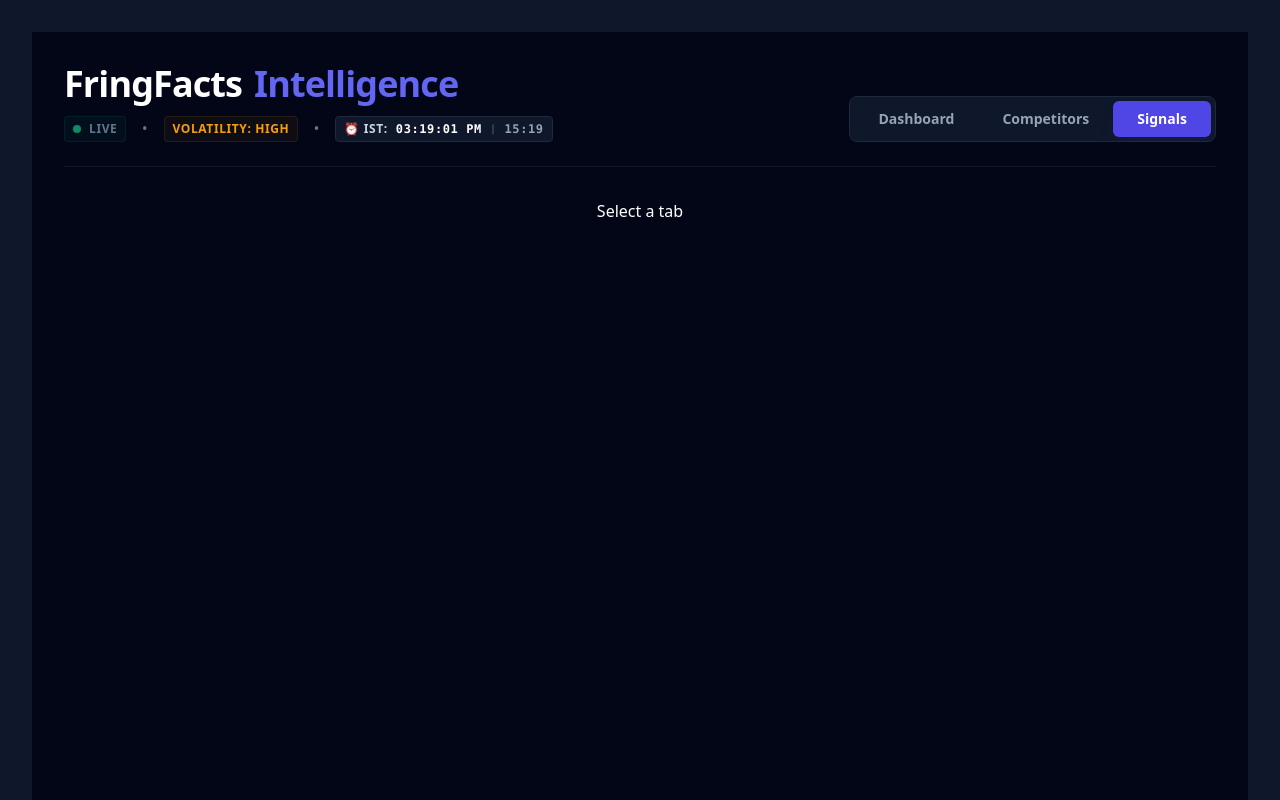
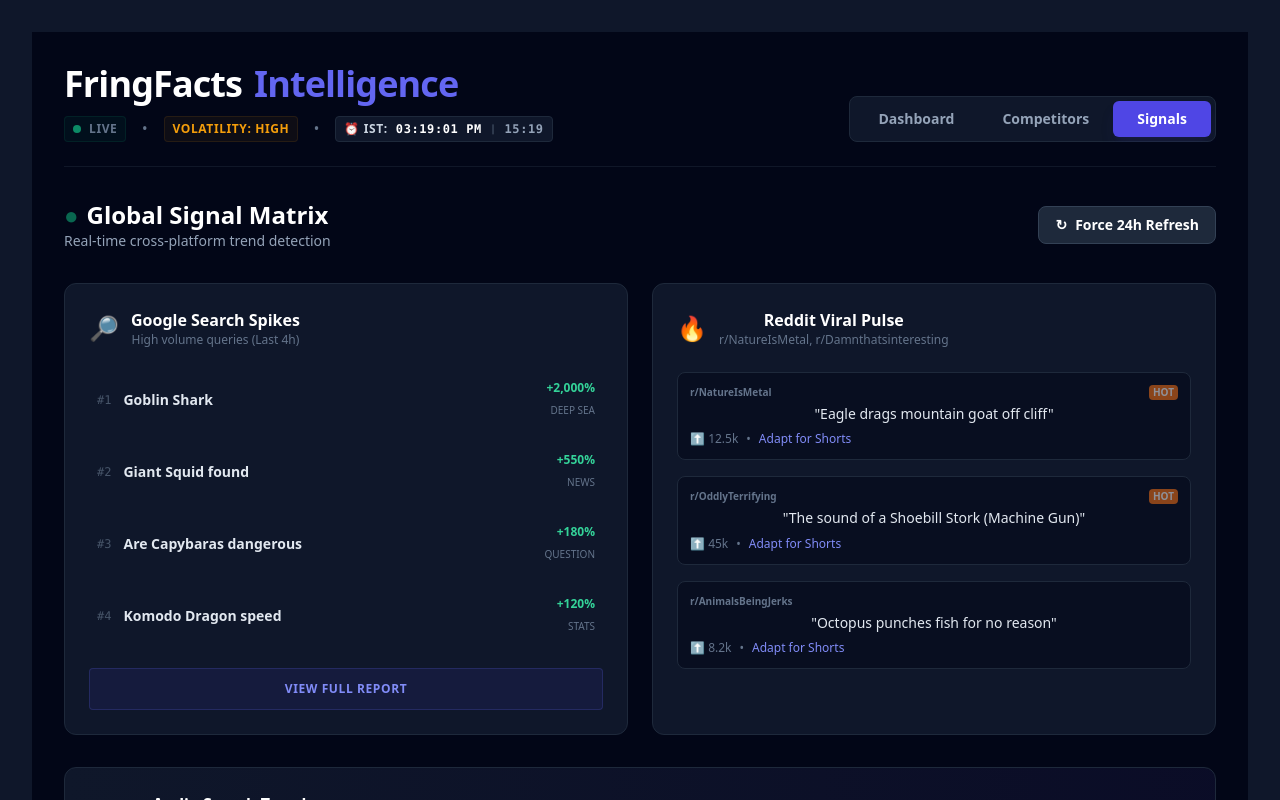
Before and after one commit to DEEKSHITH439/-fringfacts-dashboard, a React (Vite) app: page / in a window 1280 px wide. Both pictures are taken after a click on the button "Signals". Shown: the top 800 px of the page. Built offline with nearby package versions, Linux system fonts and the light colour scheme.

Commit message:
Restored External Signals tab with Google Trends and Reddit data

```diff
--- a/src/App.jsx
+++ b/src/App.jsx
@@ -277,6 +277,112 @@ function App() {
             </div>
           </div>
         )
+      case 'signals':
+        return (
+          <div className="animate-in fade-in duration-500 space-y-8">
+            <div className="flex flex-col md:flex-row justify-between items-start md:items-center gap-4">
+              <div>
+                <h2 className="text-2xl font-bold text-white flex items-center gap-2">
+                  <span className="animate-pulse text-emerald-500">●</span> Global Signal Matrix
+                </h2>
+                <p className="text-slate-400 text-sm">Real-time cross-platform trend detection</p>
+              </div>
+              <button
+                onClick={() => toast.success("Signals Updated: +12 New Trends Detected")}
+                className="flex items-center gap-2 bg-slate-800 hover:bg-slate-700 text-white px-4 py-2 rounded-lg text-sm font-bold border border-slate-700 transition-all active:scale-95"
+              >
+                <span>↻</span> Force 24h Refresh
+              </button>
+            </div>
+
+            <div className="grid grid-cols-1 lg:grid-cols-2 gap-6">
+              {/* GOOGLE TRENDS */}
+              <div className="bg-slate-900 border border-slate-800 rounded-xl p-5 md:p-6">
+                <div className="flex items-center gap-3 mb-6">
+                  <div className="text-2xl">🔎</div>
+                  <div>
+                    <h3 className="font-bold text-white">Google Search Spikes</h3>
+                    <p className="text-xs text-slate-500">High volume queries (Last 4h)</p>
+                  </div>
+                </div>
+                <div className="space-y-4">
+                  {[
+                    { term: "Goblin Shark", vol: "+2,000%", tag: "Deep Sea" },
+                    { term: "Giant Squid found", vol: "+550%", tag: "News" },
+                    { term: "Are Capybaras dangerous", vol: "+180%", tag: "Question" },
+                    { term: "Komodo Dragon speed", vol: "+120%", tag: "Stats" }
+                  ].map((item, i) => (
+                    <div key={i} className="flex justify-between items-center group cursor-pointer hover:bg-slate-800/50 p-2 rounded transition-colors">
+                      <div className="flex items-center gap-3">
+                        <span className="text-slate-600 font-mono text-xs">#{i + 1}</span>
+                        <span className="text-slate-200 font-bold text-sm group-hover:text-indigo-400 transition-colors">{item.term}</span>
+                      </div>
+                      <div className="text-right">
+                        <span className="block text-emerald-400 font-bold text-xs">{item.vol}</span>
+                        <span className="text-[10px] text-slate-500 uppercase">{item.tag}</span>
+                      </div>
+                    </div>
+                  ))}
+                </div>
+                <button className="w-full mt-6 py-3 bg-indigo-600/10 hover:bg-indigo-600/20 text-indigo-400 text-xs font-bold uppercase tracking-wider rounded border border-indigo-500/20 transition-all">
+                  View Full Report
+                </button>
+              </div>
+
+              {/* REDDIT PULSE */}
+              <div className="bg-slate-900 border border-slate-800 rounded-xl p-5 md:p-6">
+                <div className="flex items-center gap-3 mb-6">
+                  <div className="text-2xl">🔥</div>
+                  <div>
+                    <h3 className="font-bold text-white">Reddit Viral Pulse</h3>
+                    <p className="text-xs text-slate-500">r/NatureIsMetal, r/Damnthatsinteresting</p>
+                  </div>
+                </div>
+                <div className="space-y-4">
+                  {[
+                    { title: "Eagle drags mountain goat off cliff", sub: "r/NatureIsMetal", upvotes: "12.5k", hot: true },
+                    { title: "The sound of a Shoebill Stork (Machine Gun)", sub: "r/OddlyTerrifying", upvotes: "45k", hot: true },
+                    { title: "Octopus punches fish for no reason", sub: "r/AnimalsBeingJerks", upvotes: "8.2k", hot: false }
+                  ].map((post, i) => (
+                    <div key={i} className="bg-slate-950/50 p-3 rounded-lg border border-slate-800 hover:border-orange-500/30 transition-all cursor-pointer">
+                      <div className="flex justify-between items-start mb-1">
+                        <span className="text-[10px] text-slate-500 font-bold">{post.sub}</span>
+                        {post.hot && <span className="bg-orange-500 text-white text-[10px] font-bold px-1 rounded animate-pulse">HOT</span>}
+                      </div>
+                      <p className="text-slate-200 text-sm font-medium leading-snug mb-2">"{post.title}"</p>
+                      <div className="flex items-center gap-2 text-xs text-slate-500">
+                        <span>⬆ {post.upvotes}</span>
+                        <span>•</span>
+                        <span className="text-indigo-400 hover:underline">Adapt for Shorts</span>
+                      </div>
+                    </div>
+                  ))}
+                </div>
+              </div>
+            </div>
+
+            {/* AUDIO TRENDS */}
+            <div className="bg-gradient-to-r from-slate-900 to-indigo-950/30 border border-slate-800 rounded-xl p-5 md:p-6">
+              <div className="flex justify-between items-center mb-6">
+                <div className="flex items-center gap-3">
+                  <div className="text-2xl">🎵</div>
+                  <div>
+                    <h3 className="font-bold text-white">Audio Search Trends</h3>
+                    <p className="text-xs text-slate-500">Sounds with highest retention today</p>
+                  </div>
+                </div>
+              </div>
+              <div className="flex flex-wrap gap-4">
+                {['Spooky Ambiance (Slowed)', 'Underwater Deep Rumble', 'Interstellar Theme (Remix)', 'Suspense Ticking'].map((sound, i) => (
+                  <div key={i} className="flex items-center gap-2 bg-slate-950 border border-slate-700 px-3 py-2 rounded-full hover:bg-indigo-600 hover:border-indigo-500 hover:text-white transition-all cursor-pointer group">
+                    <span className="text-indigo-400 group-hover:text-white">▶</span>
+                    <span className="text-xs font-bold text-slate-300 group-hover:text-white">{sound}</span>
+                  </div>
+                ))}
+              </div>
+            </div>
+          </div>
+        )
       default:
         return <div className="text-white">Select a tab</div>
     }
```
